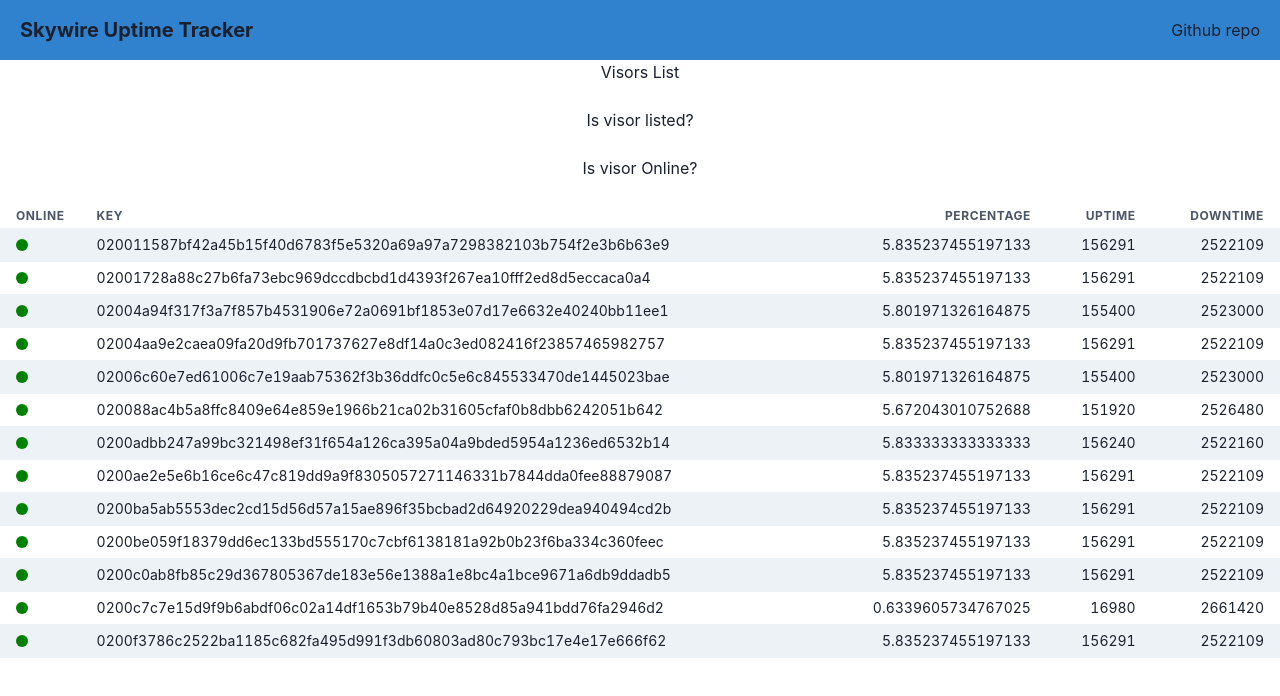
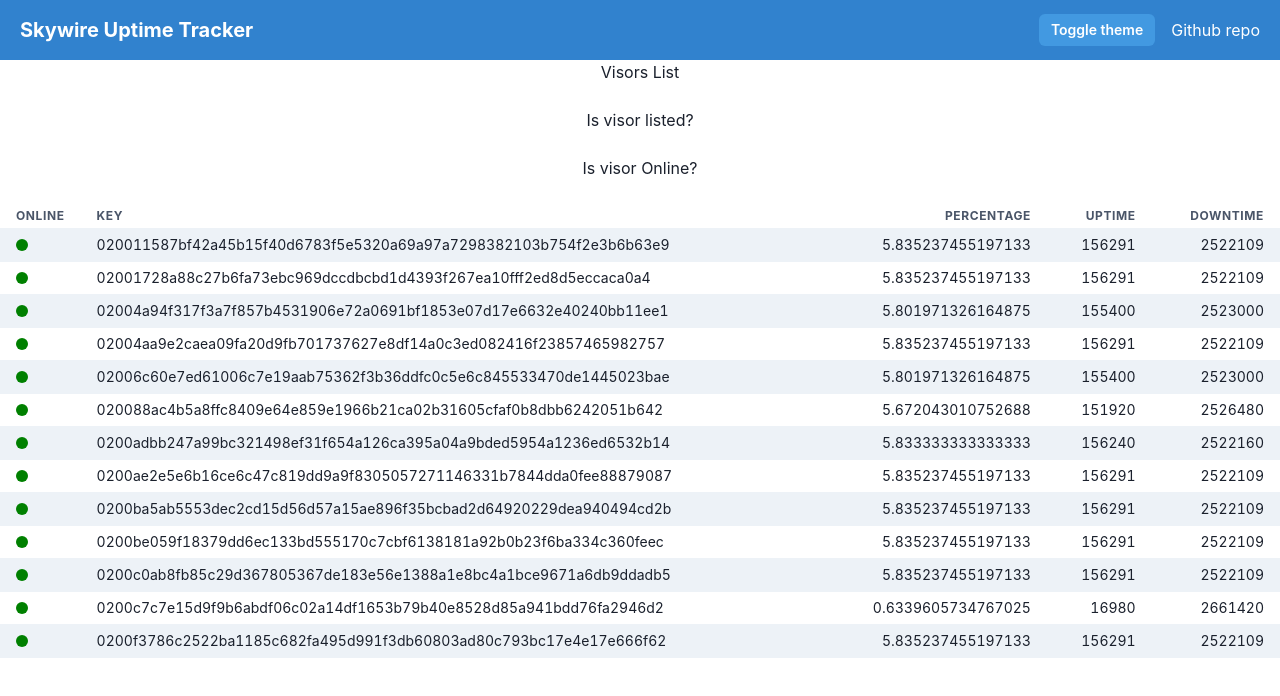
Before and after one commit to madeinchema/skywire-uptime-tracker, a Next.js app: page / in a window 1280 px wide. Shown: the top 696 px of the page. Built offline with nearby package versions, Linux system fonts and the light colour scheme.

Commit message:
add Button to toggleTheme & fix theme styles

```diff
--- a/components/Header.tsx
+++ b/components/Header.tsx
@@ -1,7 +1,11 @@
-import { Flex, Heading, Link } from '@chakra-ui/layout';
+import { Button } from '@chakra-ui/button';
+import { useColorMode } from '@chakra-ui/color-mode';
+import { Flex, Heading, HStack, Link } from '@chakra-ui/layout';
 import React from 'react';
 
 const Header = () => {
+  const { toggleColorMode } = useColorMode();
+
   return (
     <Flex
       justify="space-between"
@@ -10,16 +14,27 @@ const Header = () => {
       px={[3, 5]}
       backgroundColor={'blue.500'}
     >
-      <Heading as="h1" size="md">
+      <Heading as="h1" size="md" color="white">
         Skywire Uptime Tracker
       </Heading>
+      <HStack spacing={4}>
+        <Button
+          size="sm"
+          onClick={toggleColorMode}
+          bgColor="blue.400"
+          color="white"
+        >
+          Toggle theme
+        </Button>
         <Link
           href="https://github.com/madeinchema/skywire-uptime-tracker"
           target="_blank"
           rel="noreferrer"
+          color="white"
         >
           Github repo
         </Link>
+      </HStack>
     </Flex>
   );
 };
```
Lines whose indentation alone changed are shown as unchanged.
